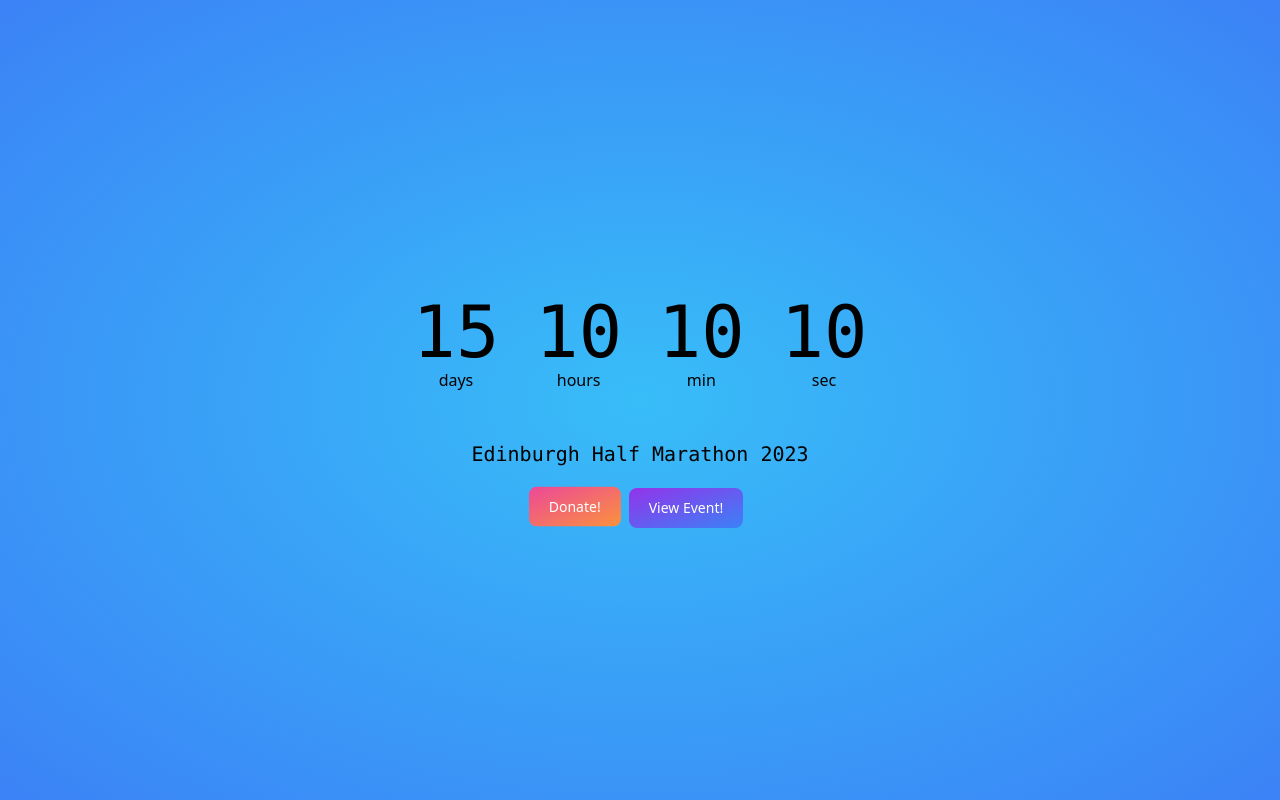
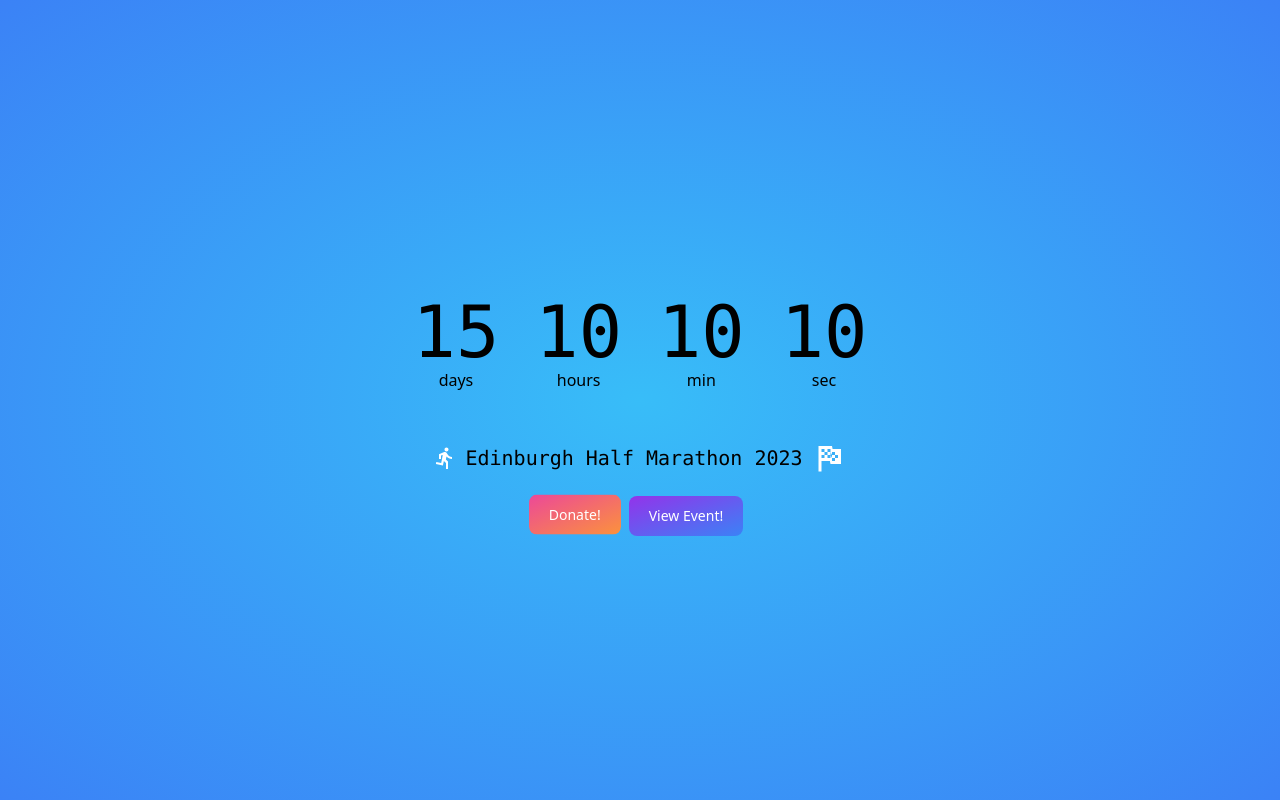
Before and after one commit to callumbuttery/marathon-tracker, a React (Vite) app: page / in a window 1280 px wide. Built offline with nearby package versions, Linux system fonts and the light colour scheme.

Commit message:
Feat: add in MDI

```diff
--- a/package.json
+++ b/package.json
@@ -10,6 +10,8 @@
     "preview": "vite preview"
   },
   "dependencies": {
+    "@mdi/js": "^7.2.96",
+    "@mdi/react": "^1.6.1",
     "react": "^18.2.0",
     "react-dom": "^18.2.0"
   },
--- a/src/pages/Landing.tsx
+++ b/src/pages/Landing.tsx
@@ -1,13 +1,21 @@
 import { CountDown } from "../components/CountDown"
 import { DonationButton } from "../components/buttons/DonationButton"
 import { ViewEventButton } from "../components/buttons/ViewEvent"
+
+import Icon from '@mdi/react';
+import { mdiFlagCheckered, mdiRun } from '@mdi/js';
+
 
 export const Landing: React.FC = () => {
     return (
         <div className="h-screen bg-[radial-gradient(ellipse_at_center,_var(--tw-gradient-stops))] from-sky-400 to-blue-500 pt-72">
             <CountDown />
 
-            <div className="flex justify-center items-center mt-10 font-mono text-xl">Edinburgh Half Marathon 2023</div>
+            <div className="flex justify-center items-center mt-10 font-mono text-xl">
+                <Icon path={mdiRun} size={1} color={'white'} />
+                <span className="ml-2 mr-2">Edinburgh Half Marathon 2023</span>
+                <Icon path={mdiFlagCheckered} size={1.5} color={'white'} />
+            </div>
             <div className="flex justify-center mt-5">
                 <DonationButton />
                 <ViewEventButton />
```
Also changed, not shown: 1 other file (tests, documents, lock files or other folders).
